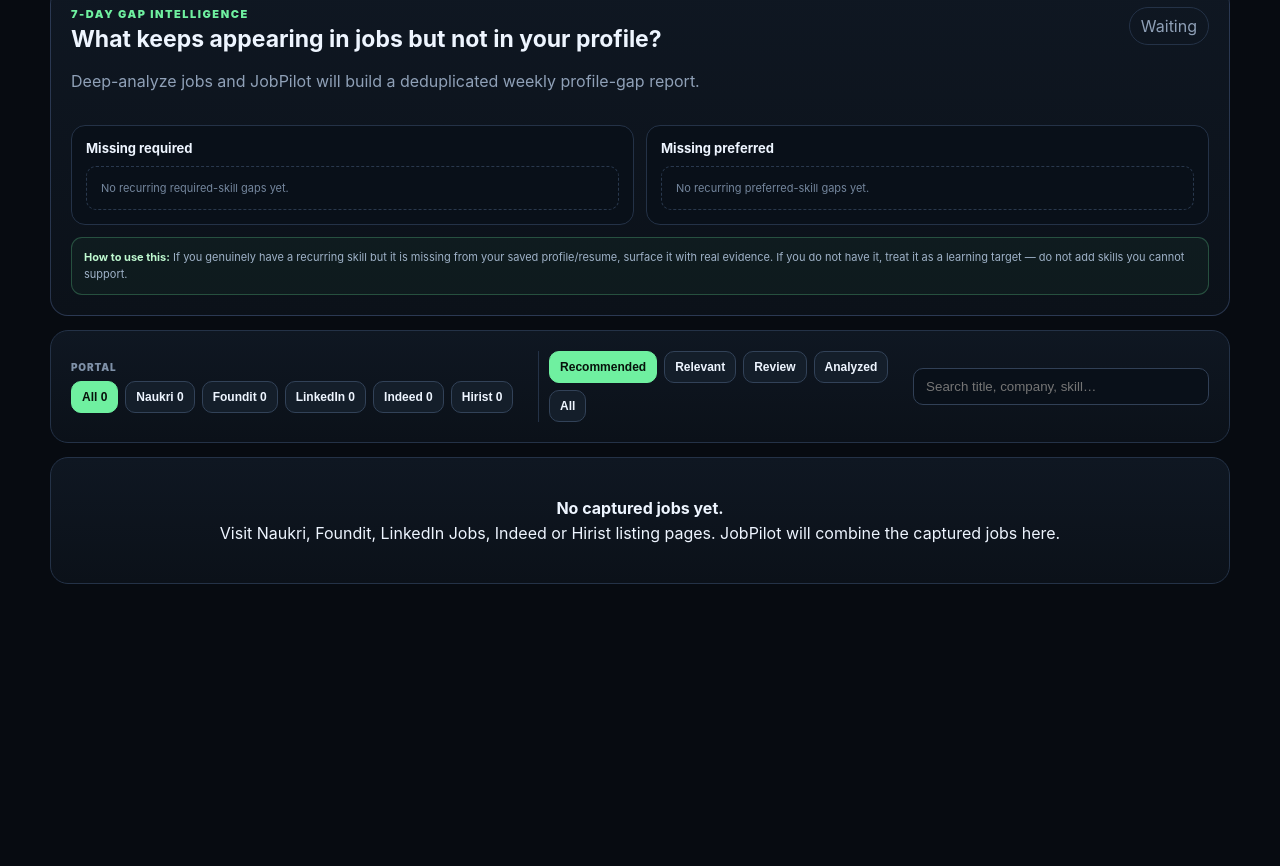
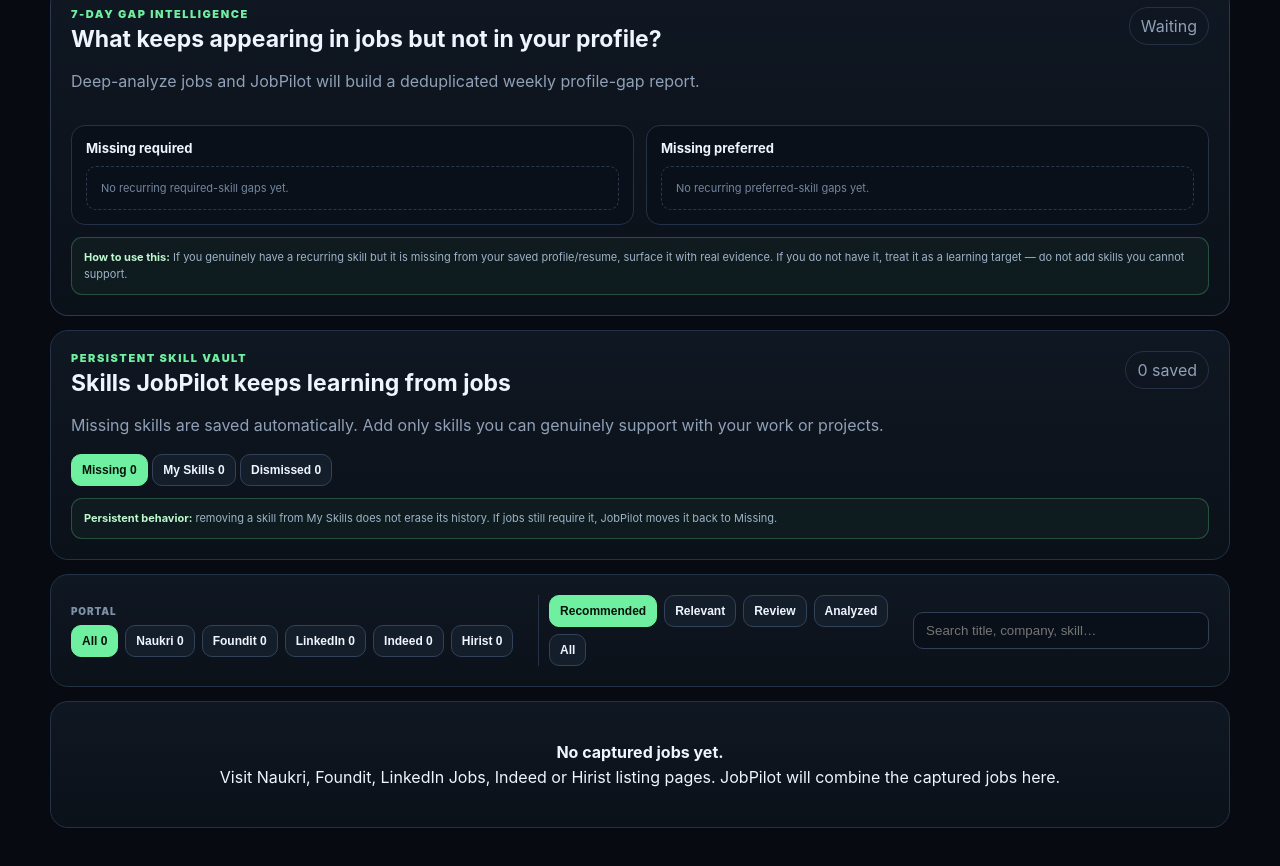
Before and after one commit to Rohit30418/jobfinderextention, a browser extension: page stage6/list.html in a window 1280 px wide. Shown: the part 572-1438 px from the top of the page. Before the commit the page ends 1230 px from the top, so only its background shows below. Drawn offline with Linux system fonts and the light colour scheme.

Commit message:
Add persistent Skill Vault UI

```diff
--- a/stage6/list.html
+++ b/stage6/list.html
@@ -76,6 +76,32 @@
       </div>
     </section>
 
+    <section class="panel skill-vault-panel">
+      <div class="summary-head">
+        <div>
+          <div class="kicker">PERSISTENT SKILL VAULT</div>
+          <h2>Skills JobPilot keeps learning from jobs</h2>
+          <p>
+            Missing skills are saved automatically. Add only skills you can genuinely support with your work or projects.
+          </p>
+        </div>
+        <div class="status" id="skillVaultStatus">0 saved</div>
+      </div>
+
+      <div class="vault-tabs">
+        <button class="filter active" data-vault-mode="missing" type="button">Missing <span id="vaultMissingCount">0</span></button>
+        <button class="filter" data-vault-mode="added" type="button">My Skills <span id="vaultAddedCount">0</span></button>
+        <button class="filter" data-vault-mode="dismissed" type="button">Dismissed <span id="vaultDismissedCount">0</span></button>
+      </div>
+
+      <div id="skillVaultList" class="skill-vault-list"></div>
+
+      <div class="profile-guidance">
+        <strong>Persistent behavior:</strong>
+        removing a skill from My Skills does not erase its history. If jobs still require it, JobPilot moves it back to Missing.
+      </div>
+    </section>
+
     <section class="toolbar panel">
       <div class="portal-filter-wrap">
         <span class="filter-label">Portal</span>
```
